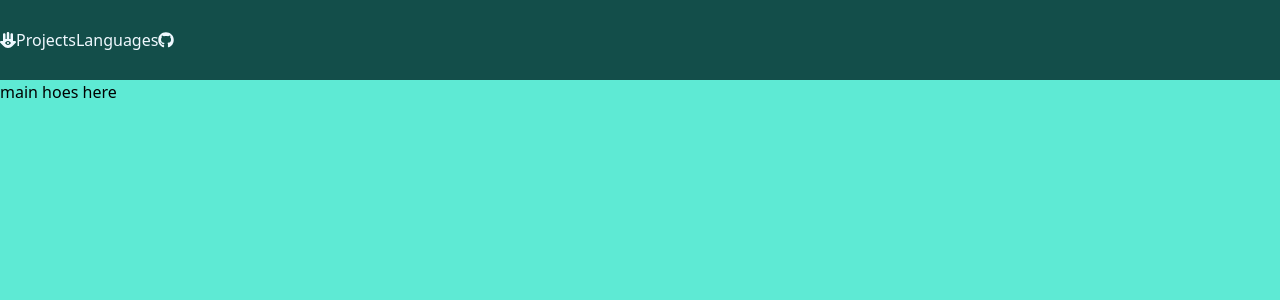
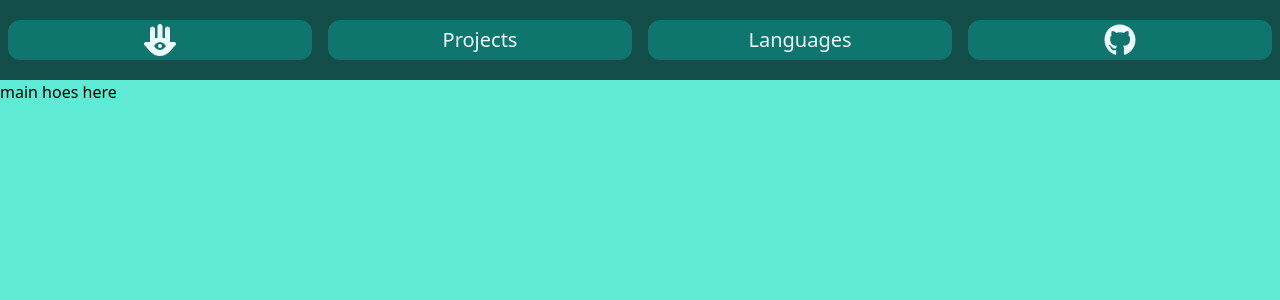
Before and after one commit to Utelagazkodas/ReactTest, a React (Vite) app: page / in a window 1280 px wide. Shown: the top 300 px of the page. Built offline with nearby package versions, Linux system fonts and the light colour scheme.

Commit message:
top bar is a bit better

```diff
--- a/src/App.tsx
+++ b/src/App.tsx
@@ -4,7 +4,7 @@ function App() {
 
 
   return (
-    <body className="bg-teal-300 min-h-screen">
+    <body className="bg-teal-300 min-h-screen ">
       <TopBar />
 
       main hoes here
--- a/src/TopBar.tsx
+++ b/src/TopBar.tsx
@@ -2,12 +2,12 @@ import { FaGithub, FaHamsa } from "react-icons/fa";
 
 function TopBar(){
     return (
-        <div className="bg-teal-900 text-sky-50 h-20 flex items-center">
+        <div className="bg-teal-900 text-sky-50 text-xl h-20 flex items-center place-content-between  *:flex-1  *:bg-teal-700 *:h-10 *:m-2 *:rounded-xl *:flex *:items-center *:place-content-center">
 
-            <a href="/#" className=""><FaHamsa /></a>
-            <a href="/#projects">Projects</a>
-            <a href="/#languages">Languages</a>
-            <a href="https://github.com/Utelagazkodas"><FaGithub/></a>
+            <a href="/#"><FaHamsa className="size-8"/></a>
+            <a href="/#projects"><div>Projects</div></a>
+            <a href="/#languages"><div>Languages</div></a>
+            <a href="https://github.com/Utelagazkodas"><FaGithub className="size-8"/></a>
         </div>
     )
 }
```
Also changed, not shown: 5 other files (tests, documents, lock files or other folders).
